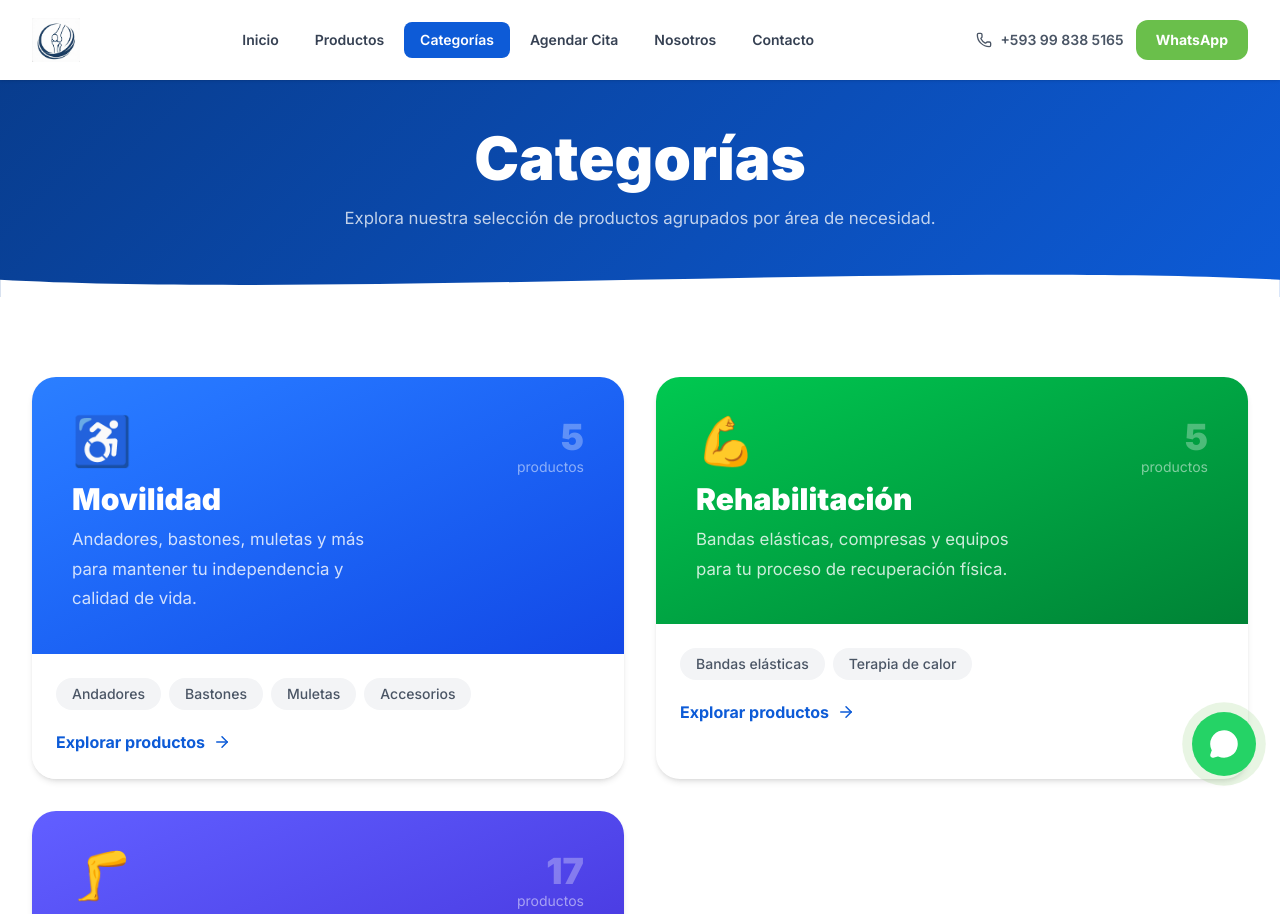
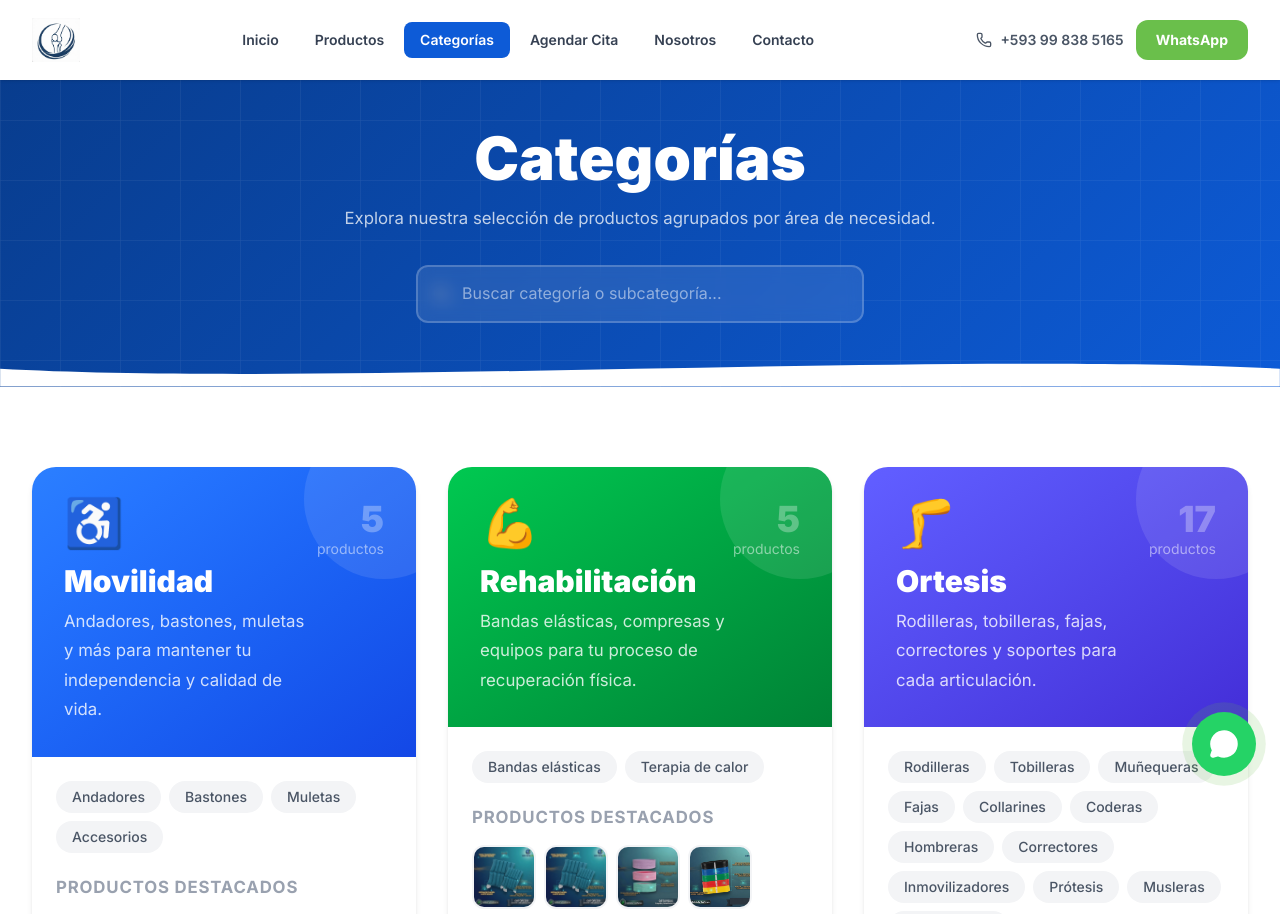
Before and after one commit to Sebas1524/ortopedix, a Next.js app: page /categorias in a window 1280 px wide. Shown: the top 914 px of the page. Built offline with nearby package versions, Linux system fonts and the light colour scheme.

Commit message:
Update page.tsx

```diff
--- a/app/categorias/page.tsx
+++ b/app/categorias/page.tsx
@@ -1,11 +1,26 @@
 "use client";
 
+import { useState } from "react";
 import { motion } from "framer-motion";
 import Link from "next/link";
-import { ArrowRight } from "lucide-react";
+import { ArrowRight, Search } from "lucide-react";
 import { categories, products } from "@/lib/config";
 
 export default function CategoriasPage() {
+  const [searchTerm, setSearchTerm] = useState("");
+
+  // Filtrar categorías por búsqueda
+  const filteredCategories = categories.filter((cat) => {
+    if (!searchTerm) return true;
+
+    const matchCategory = cat.name.toLowerCase().includes(searchTerm.toLowerCase());
+    const matchSubcategories = cat.subcategories.some((sub) =>
+      sub.toLowerCase().includes(searchTerm.toLowerCase())
+    );
+
+    return matchCategory || matchSubcategories;
+  });
+
   return (
     <>
       {/* Header */}
@@ -13,6 +28,16 @@ export default function CategoriasPage() {
         className="pt-32 pb-16 relative overflow-hidden"
         style={{ background: "linear-gradient(135deg, #083B8A 0%, #0D5BD7 100%)" }}
       >
+        <div className="absolute inset-0 opacity-10">
+          <svg className="w-full h-full">
+            <defs>
+              <pattern id="grid" width="60" height="60" patternUnits="userSpaceOnUse">
+                <path d="M 60 0 L 0 0 0 60" fill="none" stroke="white" strokeWidth="1" />
+              </pattern>
+            </defs>
+            <rect width="100%" height="100%" fill="url(#grid)" />
+          </svg>
+        </div>
         <div className="absolute bottom-0 left-0 right-0">
           <svg viewBox="0 0 1440 40" className="w-full block">
             <path d="M0,20 C360,40 1080,0 1440,20 L1440,40 L0,40 Z" fill="white" />
@@ -21,9 +46,21 @@ export default function CategoriasPage() {
         <div className="relative z-10 max-w-7xl mx-auto px-4 sm:px-6 lg:px-8 text-center">
           <motion.div initial={{ opacity: 0, y: 20 }} animate={{ opacity: 1, y: 0 }} transition={{ duration: 0.6 }}>
             <h1 className="text-5xl sm:text-6xl font-black text-white mb-4">Categorías</h1>
-            <p className="text-white/75 text-xl max-w-2xl mx-auto">
+            <p className="text-white/75 text-xl max-w-2xl mx-auto mb-8">
               Explora nuestra selección de productos agrupados por área de necesidad.
             </p>
+
+            {/* Búsqueda rápida */}
+            <div className="relative max-w-md mx-auto">
+              <Search size={18} className="absolute left-4 top-1/2 -translate-y-1/2 text-gray-400" />
+              <input
+                type="text"
+                placeholder="Buscar categoría o subcategoría..."
+                value={searchTerm}
+                onChange={(e) => setSearchTerm(e.target.value)}
+                className="w-full pl-11 pr-4 py-3.5 rounded-xl border-2 border-white/20 bg-white/10 backdrop-blur-sm text-white placeholder-white/50 focus:outline-none focus:ring-2 focus:ring-[#6ABF4B] focus:border-transparent transition-all"
+              />
+            </div>
           </motion.div>
         </div>
       </section>
@@ -31,48 +68,97 @@ export default function CategoriasPage() {
       {/* Categories */}
       <section className="bg-white py-20">
         <div className="max-w-7xl mx-auto px-4 sm:px-6 lg:px-8">
-          <div className="grid sm:grid-cols-2 gap-8">
-            {categories.map((cat, i) => {
-              const count = products.filter((p) => p.category === cat.name).length;
+          {filteredCategories.length === 0 ? (
+            <div className="text-center py-24">
+              <div className="text-6xl mb-4">🔍</div>
+              <h3 className="text-2xl font-bold text-gray-600 mb-2">No encontramos resultados</h3>
+              <p className="text-gray-400">Intenta con otro término.</p>
+            </div>
+          ) : (
+            <div className="grid sm:grid-cols-2 lg:grid-cols-3 gap-8">
+              {filteredCategories.map((cat, i) => {
+                const catProducts = products.filter((p) => p.category === cat.name);
+                const previewProducts = catProducts.slice(0, 4);
+                const count = catProducts.length;
+
                 return (
                   <motion.div
                     key={cat.id}
                     initial={{ opacity: 0, y: 30 }}
                     whileInView={{ opacity: 1, y: 0 }}
                     viewport={{ once: true }}
-                  transition={{ delay: i * 0.12, duration: 0.5 }}
-                  className="group rounded-3xl overflow-hidden shadow-md hover:shadow-xl transition-all duration-300"
+                    transition={{ delay: i * 0.1, duration: 0.5 }}
+                    className="group rounded-3xl overflow-hidden shadow-md hover:shadow-2xl transition-all duration-500 hover:-translate-y-2 flex flex-col"
                   >
                     {/* Header gradient */}
-                  <div className={`bg-gradient-to-br ${cat.color} p-10 flex items-start justify-between`}>
-                    <div>
-                      <div className="text-5xl mb-4">{cat.icon}</div>
-                      <h2 className="text-3xl font-black text-white mb-2">{cat.name}</h2>
-                      <p className="text-white/80 text-base leading-relaxed max-w-xs">
+                    <div className={`bg-gradient-to-br ${cat.color} p-8 flex items-start justify-between relative overflow-hidden`}>
+                      {/* Círculo decorativo */}
+                      <div className="absolute -top-12 -right-12 w-40 h-40 bg-white/10 rounded-full group-hover:scale-150 transition-transform duration-500" />
+
+                      <div className="relative z-10">
+                        <motion.div
+                          className="text-5xl mb-4 inline-block"
+                          whileHover={{ scale: 1.2, rotate: 10 }}
+                          transition={{ type: "spring", stiffness: 300 }}
+                        >
+                          {cat.icon}
+                        </motion.div>
+                        <h2 className="text-2xl lg:text-3xl font-black text-white mb-2">{cat.name}</h2>
+                        <p className="text-white/80 text-sm leading-relaxed max-w-xs">
                           {cat.description}
                         </p>
                       </div>
-                    <div className="text-right">
+                      <div className="text-right relative z-10">
                         <div className="text-4xl font-black text-white/30">{count}</div>
                         <div className="text-white/50 text-sm">productos</div>
                       </div>
                     </div>
 
-                  {/* Subcategories + CTA */}
-                  <div className="bg-white p-6">
+                    {/* Subcategories clickeables */}
+                    <div className="bg-white p-6 flex-1">
                       <div className="flex flex-wrap gap-2 mb-5">
                         {cat.subcategories.map((sub) => (
-                        <span
+                          <Link
                             key={sub}
-                          className="text-sm font-medium text-gray-600 bg-gray-100 rounded-full px-4 py-1.5"
+                            href={`/productos?categoria=${encodeURIComponent(cat.name)}&subcategoria=${encodeURIComponent(sub)}`}
+                            className="text-sm font-medium text-gray-600 bg-gray-100 hover:bg-[#0D5BD7] hover:text-white rounded-full px-4 py-1.5 transition-all cursor-pointer"
                           >
                             {sub}
-                        </span>
+                          </Link>
                         ))}
                       </div>
+
+                      {/* Vista previa de productos */}
+                      {previewProducts.length > 0 && (
+                        <div className="mb-5">
+                          <p className="text-xs font-bold text-gray-400 uppercase tracking-wider mb-3">
+                            Productos destacados
+                          </p>
+                          <div className="flex gap-2">
+                            {previewProducts.map((prod) => (
                               <Link
-                      href={`/productos?categoria=${cat.id}`}
-                      className="inline-flex items-center gap-2 text-[#0D5BD7] font-bold text-base group-hover:gap-3 transition-all"
+                                key={prod.id}
+                                href={`/productos?buscar=${encodeURIComponent(prod.name)}`}
+                                className="flex-shrink-0"
+                                title={prod.name}
+                              >
+                                <div className="w-16 h-16 rounded-xl overflow-hidden bg-gray-100 border-2 border-transparent hover:border-[#6ABF4B] transition-all">
+                                  <img
+                                    src={prod.image}
+                                    alt={prod.name}
+                                    className="w-full h-full object-cover"
+                                  />
+                                </div>
+                              </Link>
+                            ))}
+                          </div>
+                        </div>
+                      )}
+
+                      {/* CTA */}
+                      <Link
+                        href={`/productos?categoria=${encodeURIComponent(cat.name)}`}
+                        className="inline-flex items-center gap-2 text-[#0D5BD7] font-bold text-base group-hover:gap-3 transition-all mt-auto"
                       >
                         Explorar productos <ArrowRight size={18} />
                       </Link>
@@ -81,6 +167,7 @@ export default function CategoriasPage() {
                 );
               })}
             </div>
+          )}
         </div>
       </section>
     </>
```
Lines whose indentation alone changed are shown as unchanged.
